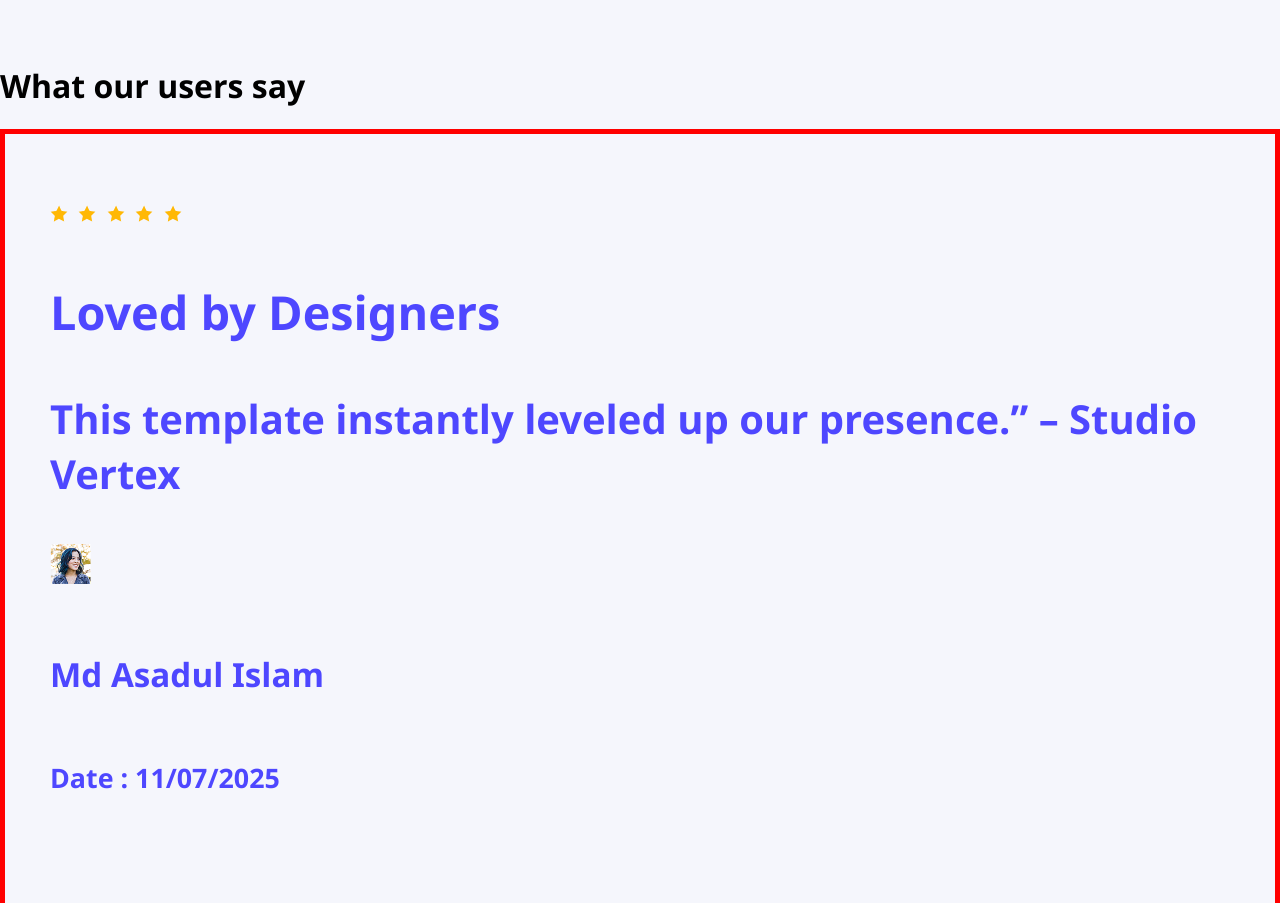
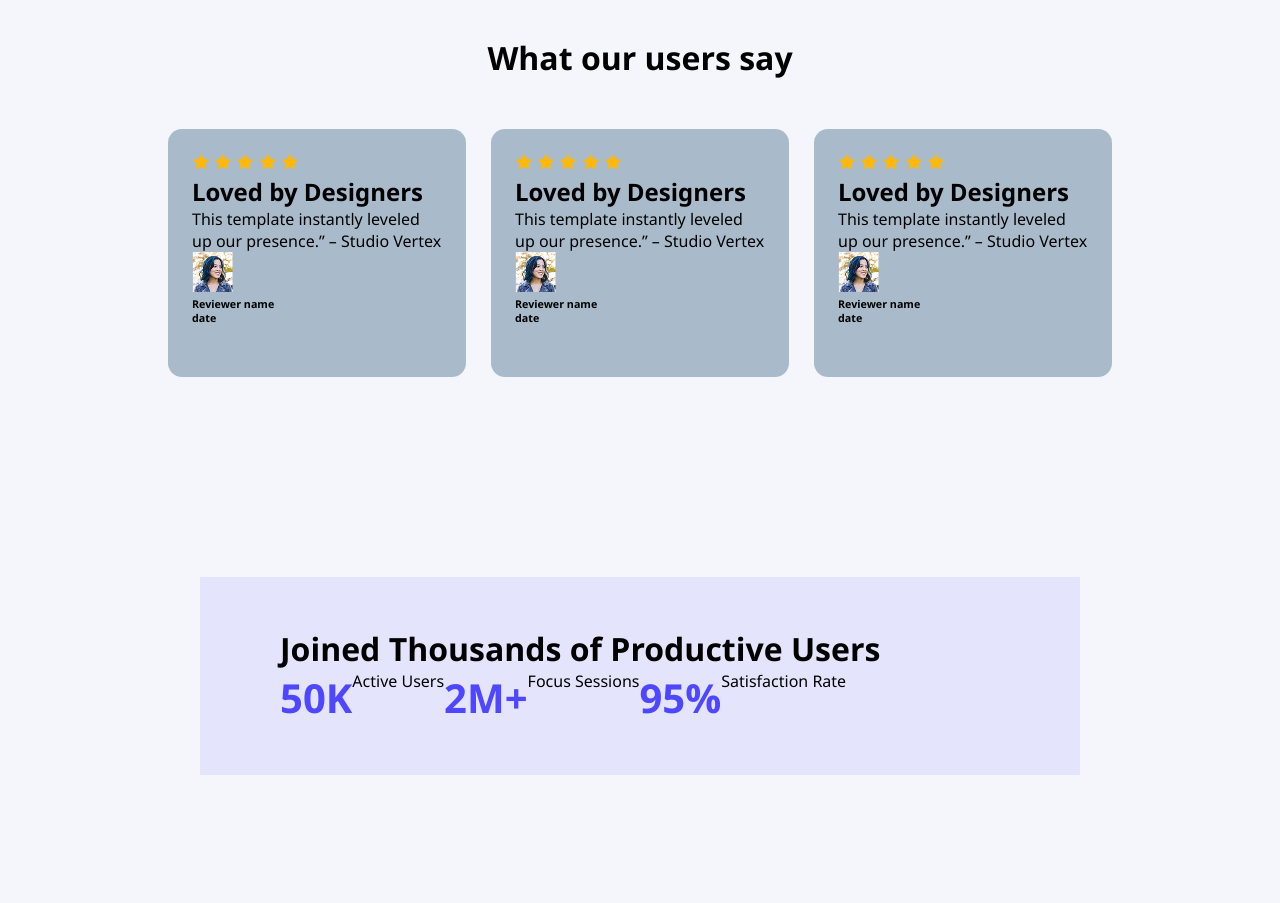
Before and after one commit to asadulislam3348/assaignment-1, a plain HTML site: page index.html in a window 1280 px wide. Shown: the part 800-1703 px from the top of the page. Drawn offline with Linux system fonts and the light colour scheme.

Commit message:
update card

```diff
--- a/Assets/style.css
+++ b/Assets/style.css
@@ -1,5 +1,8 @@
 
-
+*{
+  margin: 0px;
+  padding: 0px;
+}
 
 .raleway-normal {
   font-family: "Raleway", sans-serif;
@@ -179,10 +182,20 @@ gap: 48px;
 margin-left: 500px;
 
 }
-.card{
-  border: 5px solid red;
- /* height: 124px; */
- padding: 45px;
- /* height: 50px;
- width: 50px; */
+.card-1{
+background-color: rgb(169, 187, 203);
+width: 250px;
+height: 200px;
+padding: 24px;
+border-radius: 14px;
+
 }
+.card-continer{
+  display: flex;
+  gap:25px;
+ justify-content: center;
+}
+.asad{
+  text-align: center;
+  padding-bottom: 50px;
+}
--- a/index.html
+++ b/index.html
@@ -49,28 +49,48 @@
     </div>
 
 <!-- CHALLENGES -->
- <div>
+ <h1 class="asad">What our users say</h1>
+ <div class="card-continer">
 
-<div  class="">
-<h1>What our users say</h1>
-</div>
-<div class="card">
-    <img src="./Assets/icon-star.png" alt="">
-<img src="./Assets/icon-star.png" alt="">
-<img src="./Assets/icon-star.png" alt="">
-<img src="./Assets/icon-star.png" alt="">
-<img src="./Assets/icon-star.png" alt="">
-<h3>Loved by Designers</h3>
+    <div class="card-1">
+<img src="Assets/icon-star.png" alt="">
+<img src="Assets/icon-star.png" alt="">
+<img src="Assets/icon-star.png" alt="">
+<img src="Assets/icon-star.png" alt="">
+<img src="Assets/icon-star.png" alt="">
+
+<h2>Loved by Designers</h2>
 <p>This template instantly leveled up our presence.” – Studio Vertex</p>
+<img src="Assets/avatar.png" alt="">
+<h6>Reviewer name <br> date</h6>
+ </div>
+ <div class="card-1">
+<img src="Assets/icon-star.png" alt="">
+<img src="Assets/icon-star.png" alt="">
+<img src="Assets/icon-star.png" alt="">
+<img src="Assets/icon-star.png" alt="">
+<img src="Assets/icon-star.png" alt="">
 
-<div>
-<img src="./Assets/avatar.png" alt="">
-<h5>Md Asadul Islam</h5>
-<h6>Date : 11/07/2025</h6>
-</div>
-</div>
+<h2>Loved by Designers</h2>
+<p>This template instantly leveled up our presence.” – Studio Vertex</p>
+<img src="Assets/avatar.png" alt="">
+<h6>Reviewer name <br> date</h6>
+ </div>
+ <div class="card-1">
+<img src="Assets/icon-star.png" alt="">
+<img src="Assets/icon-star.png" alt="">
+<img src="Assets/icon-star.png" alt="">
+<img src="Assets/icon-star.png" alt="">
+<img src="Assets/icon-star.png" alt="">
+
+<h2>Loved by Designers</h2>
+<p>This template instantly leveled up our presence.” – Studio Vertex</p>
+<img src="Assets/avatar.png" alt="">
+<h6>Reviewer name <br> date</h6>
  </div>
 
+
+ </div>
 
     <div class="section-3">
         <h1>Joined Thousands of Productive Users</h1>
```
